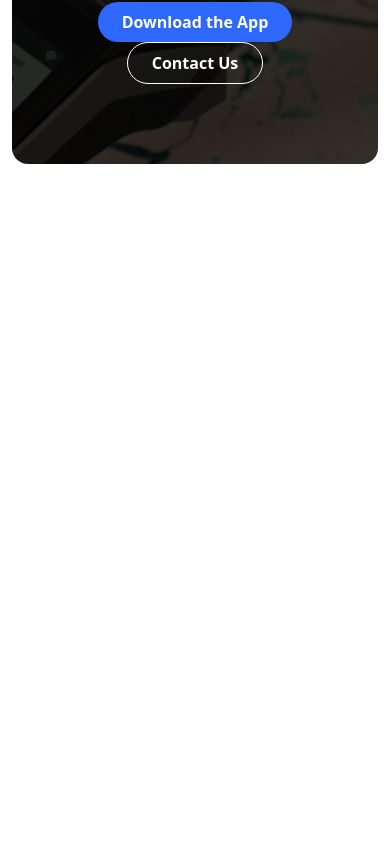
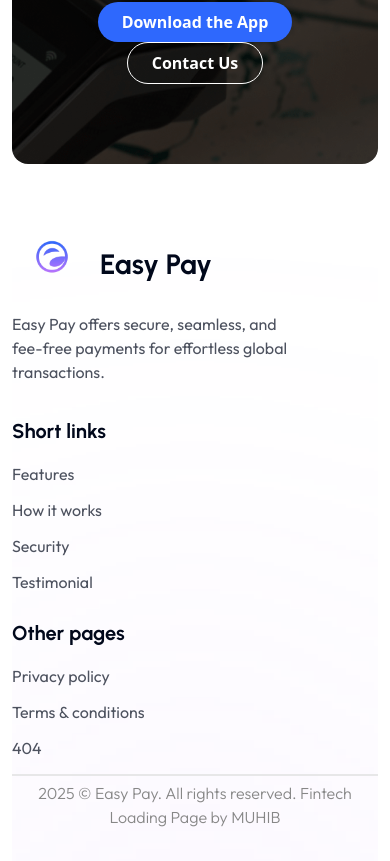
Before and after one commit to nirobsarker012/fintech, a Next.js app: page / in a window 390 px wide. Shown: the part 7377-8238 px from the top of the page. Before the commit the page ends 7601 px from the top, so only its background shows below. Built offline with nearby package versions, Linux system fonts and the light colour scheme.

Commit message:
add:footer-section

```diff
--- a/app/components/Footer/Footer.jsx
+++ b/app/components/Footer/Footer.jsx
@@ -1,12 +1,16 @@
+import useData from "@/app/data/useData";
 import Image from "next/image";
 import Link from "next/link";
 import React from "react";
 
 const Footer = () => {
+  const { footerShortLinksData, footerOtherPageData } = useData();
+
   return (
-    <footer>
-      <div className="flex items-center justify-between contaier">
-        <div className="max-w-[278px]">
+    <footer className="container relative overflow-hidden">
+      <div className="flex flex-col md:flex-row items-start md:items-center justify-between gap-8 md:gap-0">
+        {/* Logo + Description */}
+        <div className="max-w-[278px] flex-shrink-0">
           <Link className="flex items-center gap-2" href={"/"}>
             <Image
               width={80}
@@ -18,13 +22,73 @@ const Footer = () => {
               Easy Pay
             </span>
           </Link>
-          {/* Footer Title */}
-          <p className="text-paragraph font-outfit text-[16px] leading-[150%]">
+          <p className="text-paragraph font-outfit text-[16px] leading-[150%] mt-2">
             Easy Pay offers secure, seamless, and fee-free payments for
             effortless global transactions.
           </p>
         </div>
+
+        {/* Footer Links Container */}
+        <div className="flex flex-col sm:flex-row max-w-full md:max-w-[400px] gap-x-[60px] md:gap-x-[100px] gap-y-6 md:gap-y-0 items-start justify-between">
+          {/* Footer Short Links */}
+          <div className="flex flex-col items-start">
+            {footerShortLinksData.map((shortData) => (
+              <div key={shortData.id}>
+                <h3 className="font-urbanist font-bold text-[20px] leading-[150%] text-primary mb-4">
+                  {shortData.title}
+                </h3>
+                <ul className="flex flex-col space-y-3">
+                  {shortData.metaLink.map((links, index) => (
+                    <Link
+                      className="text-[16px] font-outfit leading-[150%] text-paragraph"
+                      href={"/"}
+                      key={index}
+                    >
+                      {links.link}
+                    </Link>
+                  ))}
+                </ul>
+              </div>
+            ))}
+          </div>
+
+          {/* Footer Other Page Links */}
+          <div className="flex flex-col items-start">
+            {footerOtherPageData.map((otherData) => (
+              <div key={otherData.id}>
+                <h3 className="font-urbanist font-bold text-[20px] leading-[150%] text-primary mb-4">
+                  {otherData.title}
+                </h3>
+                <ul className="flex flex-col space-y-3">
+                  {otherData.metaLink.map((links, index) => (
+                    <Link
+                      className="text-[16px] font-outfit leading-[150%] text-paragraph"
+                      href={"/"}
+                      key={index}
+                    >
+                      {links.link}
+                    </Link>
+                  ))}
+                </ul>
+              </div>
+            ))}
+          </div>
+        </div>
       </div>
+
+      {/* Footer Border */}
+      <div className="border border-[#E7E7E8] w-full mt-3.5"></div>
+
+      {/* Copyright */}
+      <div className="flex justify-center pt-[5px] pb-8 text-center">
+        <span className="font-outfit font-light leading-[150%] text-[16px] text-[#878787]">
+          2025 &copy; Easy Pay. All rights reserved. Fintech Loading Page by
+          MUHIB
+        </span>
+      </div>
+
+      {/* Blur Color (fixed center positioning) */}
+      <div className="bg-[#CD9BFF] w-[200px] h-[350px] absolute blur-[300px] -z-10 left-1/2 transform translate-y-70 -translate-x-1/2 -bottom-50"></div>
     </footer>
   );
 };
--- a/app/data/useData.jsx
+++ b/app/data/useData.jsx
@@ -217,7 +217,7 @@ const priceCardData = [
 ];
 
 // Footer Data
-const footerData = [
+const footerShortLinksData = [
   {
     id: 1,
     title: "Short links",
@@ -236,8 +236,11 @@ const footerData = [
       },
     ],
   },
+];
+
+const footerOtherPageData = [
   {
-    id: 2,
+    id: 1,
     title: "Other pages",
     metaLink: [
       {
@@ -261,6 +264,8 @@ const useData = () => {
     paymentwayData,
     securityBoxData,
     priceCardData,
+    footerShortLinksData,
+    footerOtherPageData,
   };
 };
 
--- a/app/page.js
+++ b/app/page.js
@@ -1,3 +1,4 @@
+import Footer from "./components/Footer/Footer";
 import Hero from "./components/Hero/Hero";
 import OnMarques from "./components/marquee/OnMarques";
 import Navbar from "./components/Navbar/Navbar";
@@ -29,8 +30,10 @@ export default function Home() {
       <Security />
       {/* Pricing Section */}
       <Price />
-      {/* Payment Secure */}
+      {/* Payment Secure Sections */}
       <SecurePayment />
+      {/* Footer Section */}
+      <Footer />
     </>
   );
 }
```
